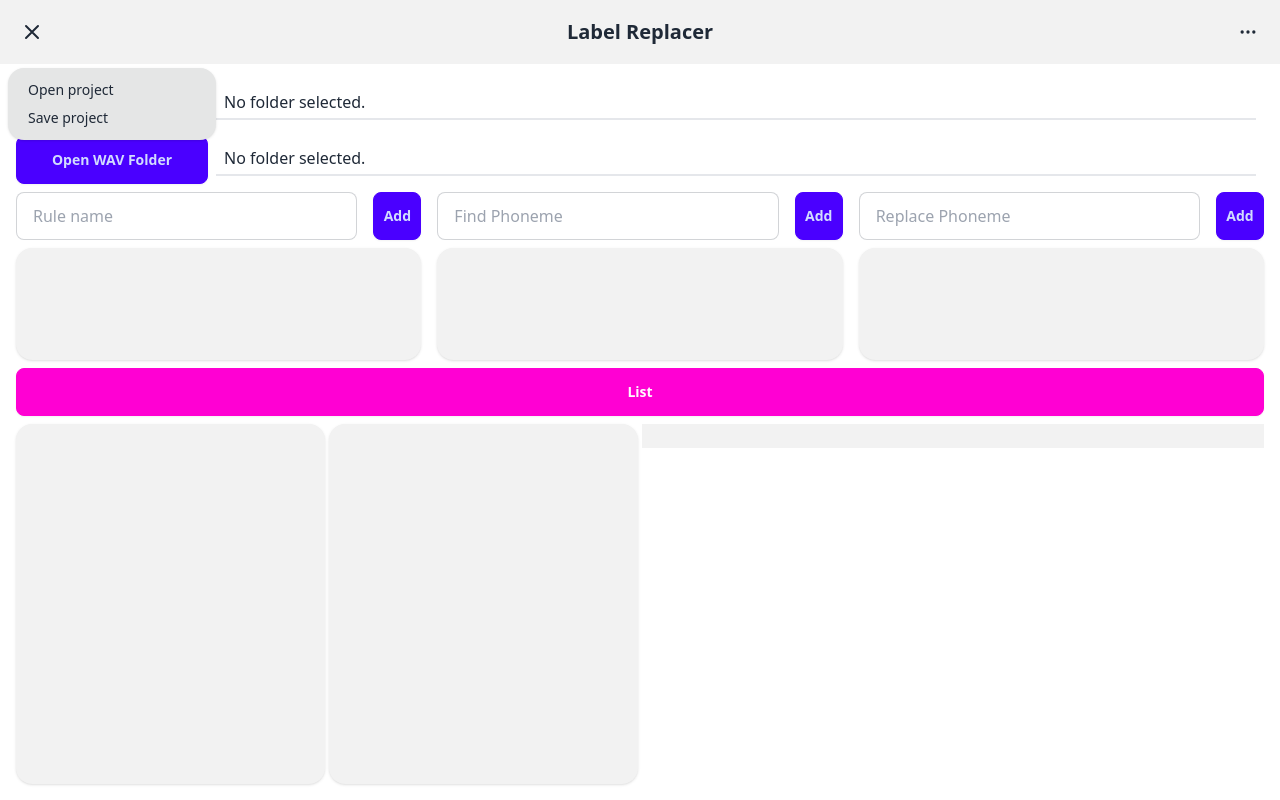
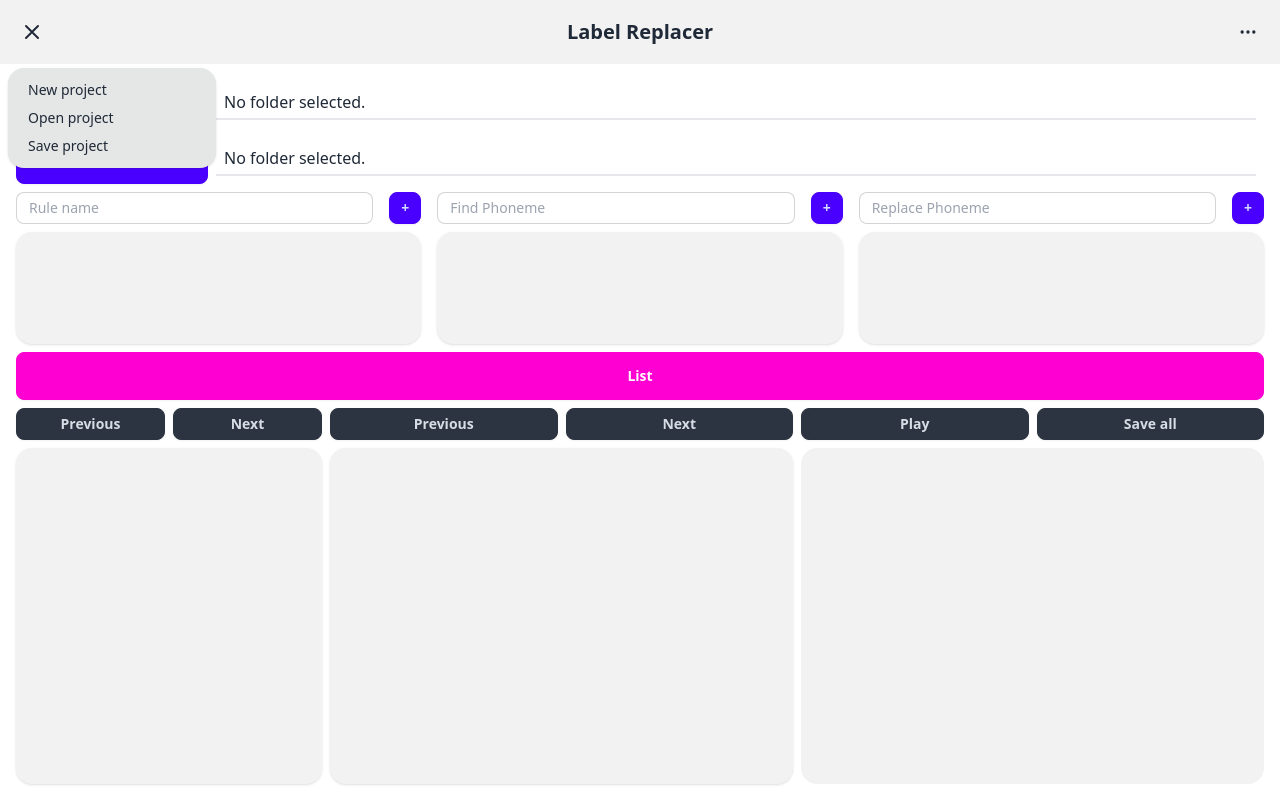
Before and after one commit to hrukalive/ds-synonym-replacer, a SvelteKit app: page / in a window 1280 px wide. Both pictures are taken after a click on the button 32 px from the left and 32 px from the top of the page. Built offline with nearby package versions, Linux system fonts and the light colour scheme.

Commit message:
Almost done

```diff
--- a/src/routes/+page.svelte
+++ b/src/routes/+page.svelte
@@ -42,6 +42,7 @@
 	let currentRuleName = $state("");
 	let currentTerm = $state("");
 	let currentOpt = $state("");
+	let optButtonDisabled = $state(false);
 
     let editingRuleIndex = writable(-1);
     function handleRuleDoubleClick(index) {
@@ -50,7 +51,6 @@
     function handleRuleBlur(event) {
         if (event.type === 'blur' || (event.type === 'keydown' && event.key === 'Enter')) {
 			if (event.target.value.trim().length > 0) {
-				console.log(event.target.value.trim());
 				invoke('rename_rule', { ruleIndex: $editingRuleIndex, newName: event.target.value.trim() });
 			}
             editingRuleIndex.set(-1);
@@ -65,7 +65,6 @@
 	function handleTermBlur(event) {
 		if (event.type === 'blur' || (event.type === 'keydown' && event.key === 'Enter')) {
 			if (event.target.value.trim().length > 0) {
-				console.log(event.target.value.trim());
 				invoke('rename_search_term', { termIndex: $editingTermIndex, newTerm: event.target.value.trim() });
 			}
 			editingTermIndex.set(-1);
@@ -80,7 +79,6 @@
 	function handleOptBlur(event) {
 		if (event.type === 'blur' || (event.type === 'keydown' && event.key === 'Enter')) {
 			if (event.target.value.trim().length > 0) {
-				console.log(event.target.value.trim());
 				invoke('rename_replace_option', { optIndex: $editingOptIndex, newOpt: event.target.value.trim() });
 			}
 			editingOptIndex.set(-1);
@@ -114,7 +112,7 @@
 	})
 
 	listen('sync_app_selection_state', (event) => {
-		console.log(event.payload);
+		console.log('sync_app_selection_state', event.payload);
 		if (event.payload !== null && event.payload !== undefined) {
 			selectedRuleIdx = event.payload[0] !== null ? event.payload[0] : -1;
 			selectedTermIdx = event.payload[1] !== null ? event.payload[1] : -1;
@@ -123,25 +121,38 @@
 	})
 
 	listen('sync_item_selection_state', (event) => {
-		console.log(event.payload);
+		console.log('sync_item_selection_state', event.payload);
 		if (event.payload !== null && event.payload !== undefined) {
 			selectedItemIdx = event.payload[0] !== null ? event.payload[0] : -1;
 			selectedMarkIdx = event.payload[1] !== null ? event.payload[1] : -1;
 		}
 	})
 
-	listen('sync_item_selected_options', (event) => {
-		console.log(event.payload);
-		if (event.payload !== null && event.payload !== undefined) {
-			selectedItemIdx = event.payload[0] !== null ? event.payload[0] : -1;
-			selectedMarkIdx = event.payload[1] !== null ? event.payload[1] : -1;
-			items.update(items => {
-				items[selectedRuleIdx].selected_options[selectedMarkIdx] = event.payload[2];
-				items[selectedRuleIdx].dirty = true;
-				return items
-			})
-		}
-	})
+	// listen('sync_item_selected_options', (event) => {
+	// 	console.log('sync_item_selected_options', event.payload);
+	// 	if (event.payload !== null && event.payload !== undefined) {
+	// 		// selectedItemIdx = event.payload[0] !== null ? event.payload[0] : -1;
+	// 		// selectedMarkIdx = event.payload[1] !== null ? event.payload[1] : -1;
+	// 		items.update(items => {
+	// 			items[selectedItemIdx].selected_options = event.payload[2];
+	// 			items[selectedItemIdx].dirty = event.payload[3];
+	// 			return items
+	// 		})
+	// 	}
+	// })
+
+	async function choose_a_replace_option(optIndex) {
+		optButtonDisabled = true;
+		let payload = await invoke('choose_a_replace_option', { optIndex });
+		items.update(items => {
+			items[selectedItemIdx].selected_options = payload[0];
+			items[selectedItemIdx].dirty = payload[1];
+			return items
+		})
+		await invoke('next_mark');
+		await invoke('play_selected');
+		optButtonDisabled = false;
+	}
 
 	function createAutoFocus(el) {
 		el.focus();
@@ -243,6 +254,7 @@
 							class="menu menu-sm dropdown-content mt-3 z-[1] p-2 shadow bg-base-300 rounded-box w-52 transition-opacity"
 							style:visibility={isDropdownOpen ? 'visible' : 'hidden'}
 						>
+							<li><a onclick={() => invoke('init_state')}>New project</a></li>
 							<li><a onclick={() => invoke('load_state')}>Open project</a></li>
 							<li><a onclick={() => invoke('save_state')}>Save project</a></li>
 						</ul>
@@ -284,12 +296,12 @@
 					>
 				</div>
 				<div class="flex w-full justify-center space-x-4">
-					<input id="rule-name-input" bind:value={currentRuleName} type="text" placeholder="Rule name" class="input input-bordered flex-1" />
-					<button class="btn btn-primary flex-initial w-12" onclick={() => { invoke('add_rule', { ruleName: currentRuleName.trim() }); currentRuleName = ""; document.getElementById("rule-name-input").focus(); } }>Add</button>
-					<input id="search-term-input" bind:value={currentTerm} type="text" placeholder="Find Phoneme" class="input input-bordered flex-1" />
-					<button class="btn btn-primary flex-initial w-12" onclick={() => { invoke('add_search_term', { term: currentTerm.trim() }); currentTerm = ""; document.getElementById("search-term-input").focus(); } }>Add</button>
-					<input id="replace-opt-input" bind:value={currentOpt} type="text" placeholder="Replace Phoneme" class="input input-bordered flex-1" />
-					<button class="btn btn-primary flex-initial w-12" onclick={() => { invoke('add_replace_option', { replaceOpt: currentOpt.trim() }); currentOpt = ""; document.getElementById("replace-opt-input").focus(); }}>Add</button>
+					<input id="rule-name-input" bind:value={currentRuleName} type="text" placeholder="Rule name" class="input input-sm input-bordered flex-1" />
+					<button class="btn btn-primary btn-sm flex-initial w-8" onclick={() => { invoke('add_rule', { ruleName: currentRuleName.trim() }); currentRuleName = ""; document.getElementById("rule-name-input").focus(); } }>+</button>
+					<input id="search-term-input" bind:value={currentTerm} type="text" placeholder="Find Phoneme" class="input input-sm input-bordered flex-1" />
+					<button class="btn btn-primary btn-sm flex-initial w-8" onclick={() => { invoke('add_search_term', { term: currentTerm.trim() }); currentTerm = ""; document.getElementById("search-term-input").focus(); } }>+</button>
+					<input id="replace-opt-input" bind:value={currentOpt} type="text" placeholder="Replace Phoneme" class="input input-sm input-bordered flex-1" />
+					<button class="btn btn-primary btn-sm flex-initial w-8" onclick={() => { invoke('add_replace_option', { replaceOpt: currentOpt.trim() }); currentOpt = ""; document.getElementById("replace-opt-input").focus(); }}>+</button>
 				</div>
 				<div class="flex w-full justify-center space-x-4">
 					<ul
@@ -363,10 +375,26 @@
 				<div class="flex w-full justify-center">
 					<button class="btn btn-secondary flex-1" onclick={() => invoke('list_items', { target: 'wav' })}>List</button>
 				</div>
-				<div class="flex-grow grid grid-cols-4 gap-1 w-full justify-center">
+				<div class="flex w-full justify-center">
+					<div class="grid grid-cols-8 gap-2 w-full justify-center">
+						<div class="col-span-2 gap-2 flex">
+							<button class="flex-1 btn btn-neutral btn-sm" onclick={() => invoke('prev_item')}>Previous</button>
+							<button class="flex-1 btn btn-neutral btn-sm" onclick={() => invoke('next_item')}>Next</button>
+						</div>
+						<div class="col-span-3 gap-2 flex">
+							<button class="flex-1 btn btn-neutral btn-sm" onclick={() => invoke('prev_mark')}>Previous</button>
+							<button class="flex-1 btn btn-neutral btn-sm" onclick={() => invoke('next_mark')}>Next</button>
+						</div>
+						<div class="col-span-3 gap-2 flex">
+							<button class="flex-1 btn btn-neutral btn-sm" onclick={() => invoke('play_selected')}>Play</button>
+							<button class="flex-1 btn btn-neutral btn-sm" onclick={() => invoke('save_textgrids')}>Save all</button>
+						</div>
+					</div>
+				</div>
+				<div class="flex-grow grid grid-cols-8 gap-2 w-full justify-center">
 					<ul
 						tabindex="-1"
-						class="shadow bg-base-200 rounded-box min-h-12 col-span-1 h-auto px-2 py-2"
+						class="shadow bg-base-200 rounded-box min-h-12 col-span-2 h-auto px-2 py-2"
 					>
 						<div class="overflow-y-auto overflow-x-hidden min-h-24 max-h-32">
 							{#each $items as item, itemIndex}
@@ -380,9 +408,9 @@
 					</ul>
 					<ul
 						tabindex="-1"
-						class="shadow bg-base-200 rounded-box min-h-12 col-span-1 h-auto px-2 py-2"
+						class="shadow bg-base-200 rounded-box min-h-12 col-span-3 h-auto px-2 py-2"
 					>
-						<div class="overflow-y-auto overflow-x-hidden min-h-24  max-h-full">
+						<div class="overflow-y-auto overflow-x-hidden min-h-24 max-h-40">
 							{#if selectedItemIdx > -1}
 								{#each $items[selectedItemIdx].found_mark_titles as mark, markIndex}
 									<li class="group h-8">
@@ -394,7 +422,16 @@
 							{/if}
 						</div>
 					</ul>
-					<div class="bg-base-200 col-span-2 h-6"></div>
+					<div class="flex bg-base-200 rounded-box col-span-3 h-auto justify-center items-center">
+						<div class="flex flex-wrap gap-2 justify-center items-center transition-all ease-in-out">
+							{#if selectedItemIdx > -1 && selectedMarkIdx > -1 && $items[selectedItemIdx].selected_options.length > 0}
+								<button class="btn {$items[selectedItemIdx].selected_options[selectedMarkIdx] === null ? 'btn-accent btn-lg' : 'btn-primary btn-md'} transition-all ease-in-out" disabled={optButtonDisabled} onclick={() => { choose_a_replace_option(-1) } }>✅</button>
+								{#each $items[selectedItemIdx].replace_options as opt, optIndex}
+									<button class="btn {$items[selectedItemIdx].selected_options[selectedMarkIdx] === optIndex ? 'btn-accent btn-lg' : 'btn-primary btn-md'} transition-all ease-in-out" disabled={optButtonDisabled} onclick={() => { choose_a_replace_option(optIndex) } }>{ opt }</button>
+								{/each}
+							{/if}
+						</div>
+					</div>
 				</div>
 			</div>
 		</div>
```
Also changed, not shown: 1 other file (tests, documents, lock files or other folders).
